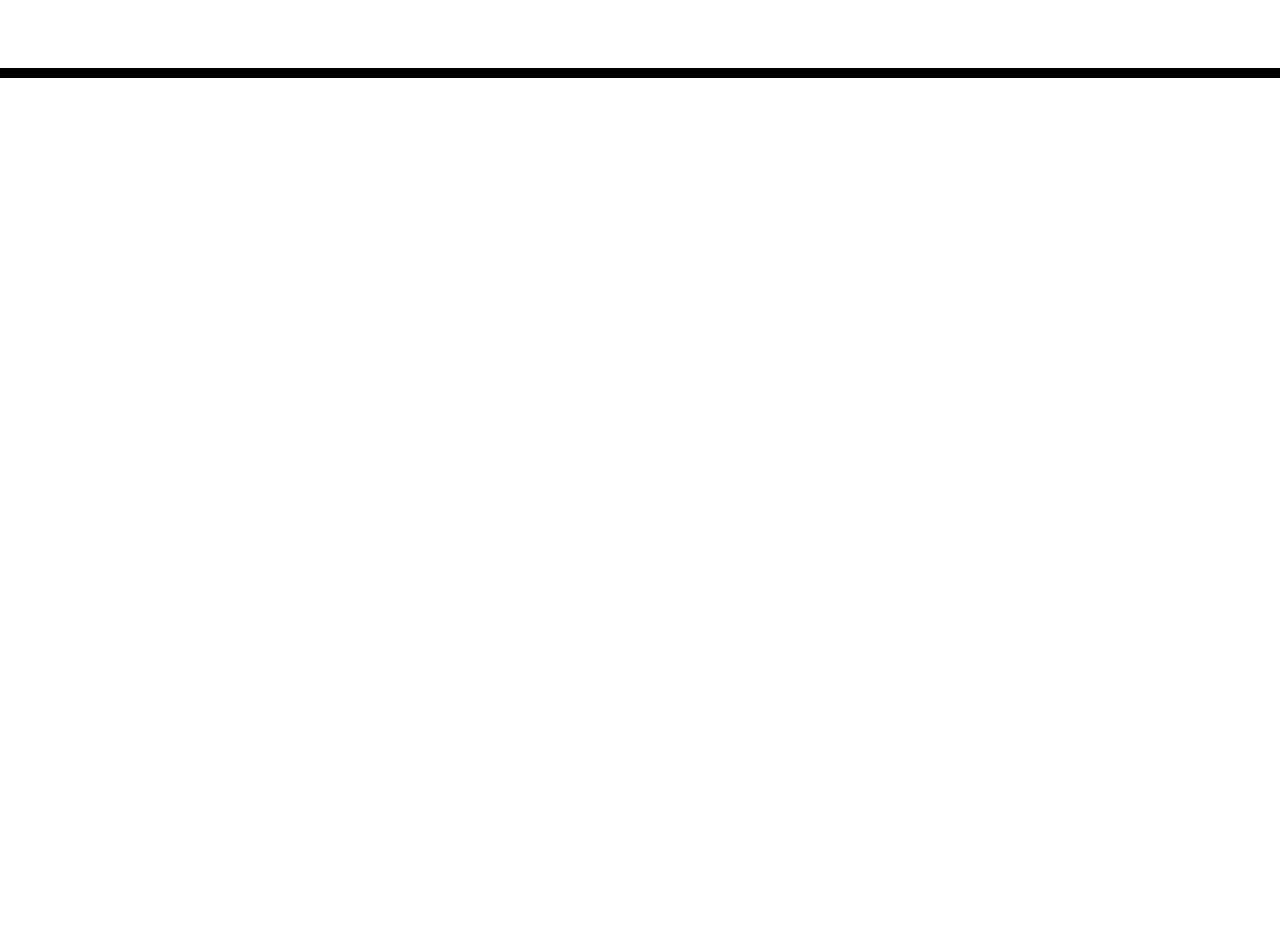
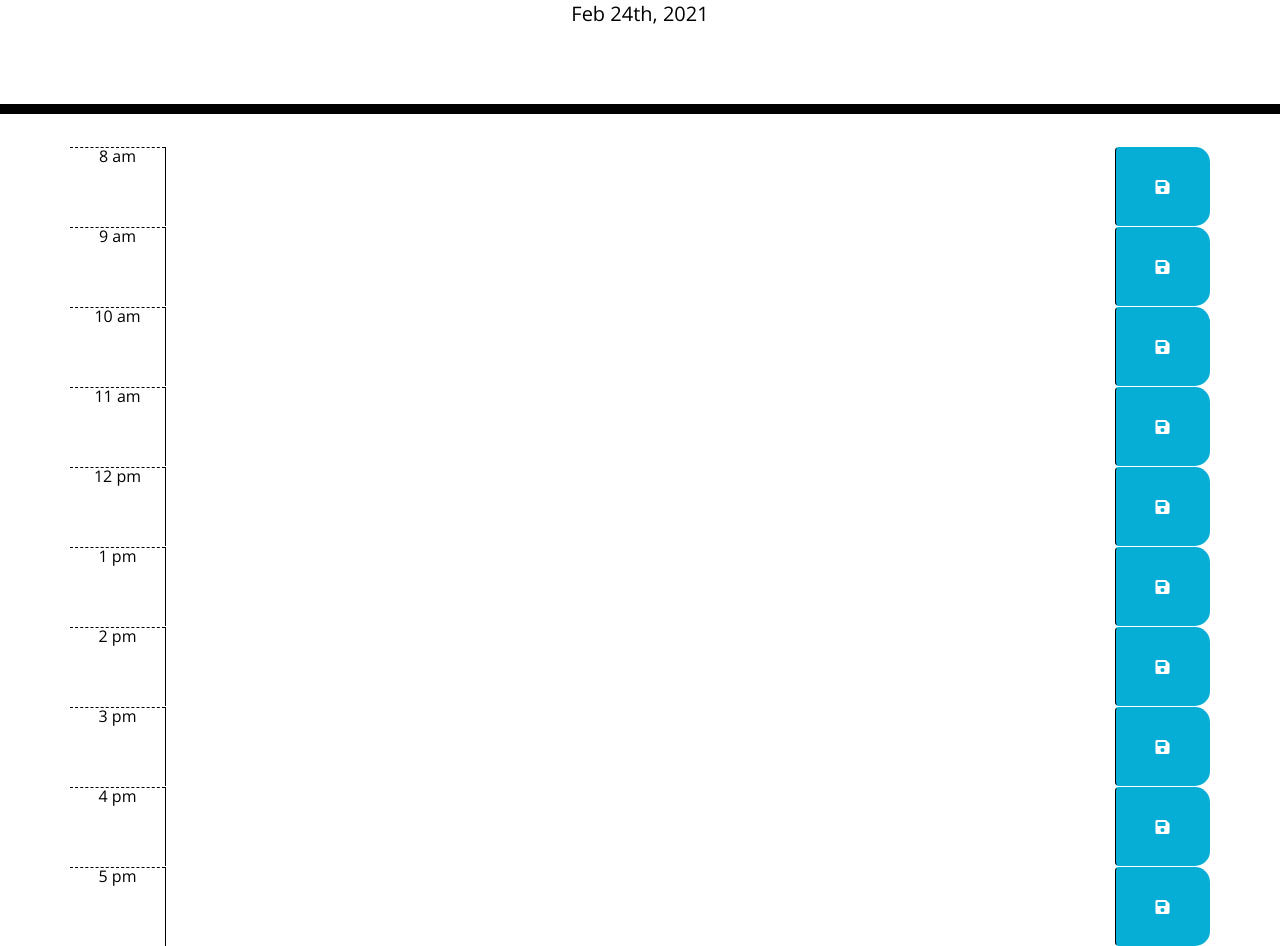
Before and after one commit to hrkoren/workday_scheduler, a plain HTML site: page index.html in a window 1280 px wide. Shown: the part 190-1136 px from the top of the page. Before the commit the page ends 800 px from the top, so only its background shows below. Drawn offline with nearby package versions, Linux system fonts and the light colour scheme; files that its build step writes are made by us from their sources.

Commit message:
pushing changes

```diff
--- /dev/null
+++ b/Assets/script.js
@@ -0,0 +1,26 @@
+var today = moment();
+$('#currentDay').text(today.format("MMM Do, YYYY"));
+
+// function timeFunction() {
+// var currentTime = moment().hour();
+// var hour = document.getElementsByClassName('.hour');
+// var timeBlock = document.getElementsByTagName('textarea');
+
+// if (hour === currentTime) {
+// timeBlock.setAttribute('class', '.present');
+
+//  } else if (hour < curentTime) {
+//      timeBlock.setAttribute('class', '.past');
+//  } else {
+//      timeBlock.setAttribute('class', '.future');
+//  }
+// }
+
+var currentTime = moment().hour();
+var currentHour = getElementsByClassName('.hour');
+var textArea = document.getElementsByTagName('textarea');
+var pastTime = document.getElementsByClassName('hour', '.past');
+if (currentHour === currentTime) {
+    textArea.classname = '.present';
+} else (currentHour > currentTime)
+    textArea.setAttribute('textarea', '.future');
--- a/Assets/style.css
+++ b/Assets/style.css
@@ -4,7 +4,7 @@ body {
   line-height: 1;
 }
 
-textarea{
+textarea {
   background: transparent;
   border: none;
   resize: none;
@@ -69,3 +69,8 @@ textarea{
   font-size: 20px;
   transition: all .3s ease-in-out;
 }
+
+header .currentDay {
+  color: black;
+  background-color: #06AED5;
+}
--- a/index.html
+++ b/index.html
@@ -18,7 +18,7 @@
       href="https://fonts.googleapis.com/css?family=Open+Sans&display=swap"
       rel="stylesheet"
     />
-    <link rel="stylesheet" href="style.css" />
+    <link rel="stylesheet" type="text/css" href="Assets/style.css" />
     <title>Work Day Scheduler</title>
   </head>
 
@@ -30,9 +30,69 @@
     </header>
     <div class="container">
       <!-- Timeblocks go here -->
+      <div id="hour8AM" class="row time-block">
+      <div class="col-md-1 hour">8 am</div>
+      <textarea class="col-md-10 description"></textarea>
+      <button class="btn saveBtn col-md-1"><i class="fas fa-save"></i></button>
     </div>
+
+    <div id="hour9AM" class="row time-block">
+      <div class="col-md-1 hour">9 am</div>
+      <textarea class="col-md-10 description"></textarea>
+      <button class="btn saveBtn col-md-1"><i class="fas fa-save"></i></button>
+    </div>
+
+     <div id="hour10AM" class="row time-block">
+      <div class="col-md-1 hour">10 am</div>
+      <textarea class="col-md-10 description"></textarea>
+      <button class="btn saveBtn col-md-1"><i class="fas fa-save"></i></button>
+    </div>
+
+     <div id="hour11AM" class="row time-block">
+      <div class="col-md-1 hour">11 am</div>
+      <textarea class="col-md-10 description"></textarea>
+      <button class="btn saveBtn col-md-1"><i class="fas fa-save"></i></button>
+    </div>
+
+    <div id="hour12PM" class="row time-block">
+      <div class="col-md-1 hour">12 pm</div>
+      <textarea class="col-md-10 description"></textarea>
+      <button class="btn saveBtn col-md-1"><i class="fas fa-save"></i></button>
+    </div>
+
+    <div id="hour1PM" class="row time-block">
+      <div class="col-md-1 hour">1 pm</div>
+      <textarea class="col-md-10 description"></textarea>
+      <button class="btn saveBtn col-md-1"><i class="fas fa-save"></i></button>
+    </div>
+
+    <div id="hour2PM" class="row time-block">
+      <div class="col-md-1 hour">2 pm</div>
+      <textarea class="col-md-10 description"></textarea>
+      <button class="btn saveBtn col-md-1"><i class="fas fa-save"></i></button>
+    </div>
+
+    <div id="hour3PM" class="row time-block">
+      <div class="col-md-1 hour">3 pm</div>
+      <textarea class="col-md-10 description"></textarea>
+      <button class="btn saveBtn col-md-1"><i class="fas fa-save"></i></button>
+    </div>
+
+    <div id="hour4PM" class="row time-block">
+      <div class="col-md-1 hour">4 pm</div>
+      <textarea class="col-md-10 description"></textarea>
+      <button class="btn saveBtn col-md-1"><i class="fas fa-save"></i></button>
+    </div>
+
+    <div id="hour5PM" class="row time-block">
+      <div class="col-md-1 hour">5 pm</div>
+      <textarea class="col-md-10 description"></textarea>
+      <button class="btn saveBtn col-md-1"><i class="fas fa-save"></i></button>
+    </div>
+
 
     <script src="https://cdnjs.cloudflare.com/ajax/libs/jquery/3.2.1/jquery.min.js"></script>
     <script src="https://cdnjs.cloudflare.com/ajax/libs/moment.js/2.24.0/moment.min.js"></script>
+    <script src="Assets/script.js"></script>
   </body>
 </html>
```
